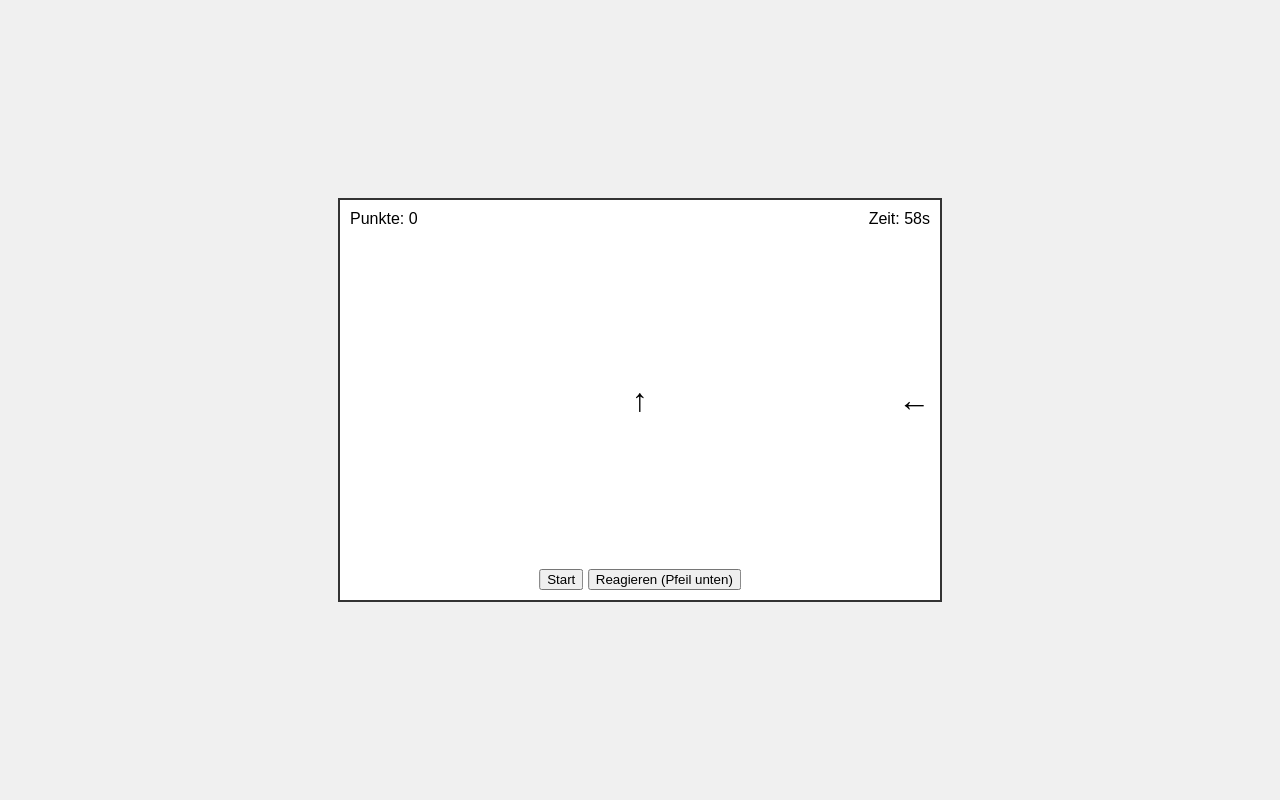
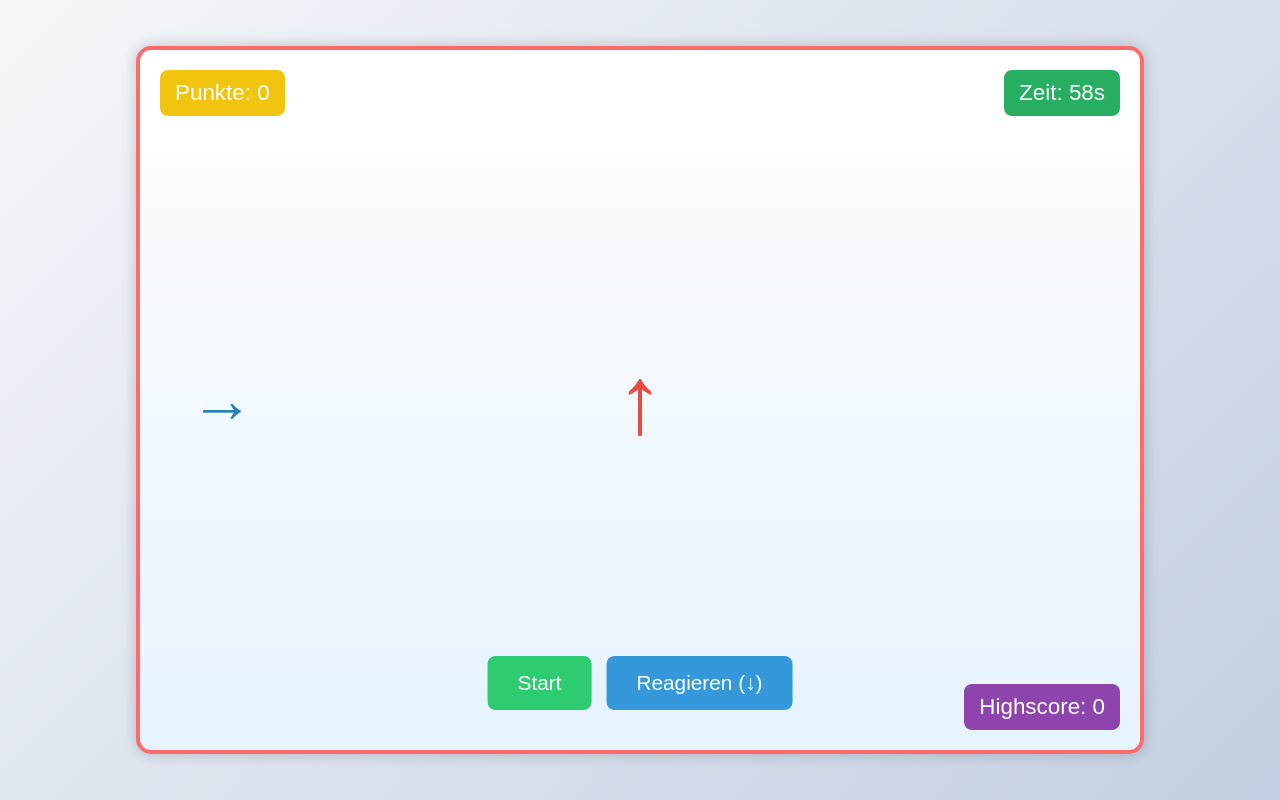
Before and after one commit to Zaha175/Reaktionstest0, a plain HTML site: page index.html in a window 1280 px wide. Both pictures are taken after a click on the button "Start". Drawn offline with Linux system fonts and the light colour scheme.

Commit message:
Update index.html

```diff
--- a/index.html
+++ b/index.html
@@ -8,54 +8,109 @@
         body {
             margin: 0;
             display: flex;
+            flex-direction: column;
             justify-content: center;
             align-items: center;
             min-height: 100vh;
-            background-color: #f0f0f0;
+            background: linear-gradient(135deg, #f5f7fa 0%, #c3cfe2 100%);
             font-family: Arial, sans-serif;
         }
 
         #game-container {
             position: relative;
-            width: 600px;
-            height: 400px;
-            background-color: white;
-            border: 2px solid #333;
+            width: 1000px;  /* Vergrößert von 800px */
+            height: 700px;  /* Vergrößert von 500px */
+            background: linear-gradient(to bottom, #ffffff, #e6f3ff);
+            border: 4px solid #ff6b6b;
+            border-radius: 15px;
+            box-shadow: 0 0 15px rgba(0,0,0,0.2);
         }
 
         .arrow {
             position: absolute;
-            font-size: 2em;
-            transform-origin: center;
+            font-size: 4em;  /* Etwas größer für bessere Sichtbarkeit */
+            transition: all 0.3s ease;
+            color: #2c3e50;
         }
 
         #center-arrow {
             top: 50%;
             left: 50%;
             transform: translate(-50%, -50%);
+            font-size: 6em;  /* Noch größer im größeren Spielfeld */
+            color: #e74c3c;
         }
 
         #edge-arrow {
-            font-size: 2em;
+            font-size: 4em;
+            color: #2980b9;
         }
 
         #controls {
             position: absolute;
-            bottom: 10px;
+            bottom: 40px;  /* Mehr Abstand wegen größerem Feld */
             left: 50%;
             transform: translateX(-50%);
+            display: flex;
+            gap: 15px;
+        }
+
+        #score, #timer, #high-score {
+            position: absolute;
+            padding: 10px 15px;
+            font-size: 1.4em;
+            border-radius: 8px;
         }
 
         #score {
-            position: absolute;
-            top: 10px;
-            left: 10px;
+            top: 20px;
+            left: 20px;
+            background: #f1c40f;
+            color: #fff;
         }
 
         #timer {
-            position: absolute;
-            top: 10px;
-            right: 10px;
+            top: 20px;
+            right: 20px;
+            background: #27ae60;
+            color: #fff;
+        }
+
+        #high-score {
+            bottom: 20px;
+            right: 20px;
+            background: #8e44ad;
+            color: #fff;
+        }
+
+        button {
+            padding: 15px 30px;
+            font-size: 1.3em;
+            cursor: pointer;
+            border: none;
+            border-radius: 8px;
+            transition: transform 0.2s, background-color 0.3s;
+        }
+
+        #start-btn {
+            background-color: #2ecc71;
+            color: white;
+        }
+
+        #response-btn {
+            background-color: #3498db;
+            color: white;
+        }
+
+        button:hover {
+            transform: scale(1.05);
+            filter: brightness(110%);
+        }
+
+        button:disabled {
+            background-color: #bdc3c7;
+            transform: none;
+            cursor: not-allowed;
         }
     </style>
 </head>
@@ -63,11 +118,12 @@
     <div id="game-container">
         <div id="score">Punkte: <span id="score-value">0</span></div>
         <div id="timer">Zeit: <span id="timer-value">60</span>s</div>
+        <div id="high-score">Highscore: <span id="high-score-value">0</span></div>
         <div id="center-arrow" class="arrow">↑</div>
         <div id="edge-arrow" class="arrow"></div>
         <div id="controls">
-            <button onclick="startGame()">Start</button>
-            <button onclick="respondToArrow()" id="response-btn">Reagieren (Pfeil unten)</button>
+            <button onclick="startGame()" id="start-btn">Start</button>
+            <button onclick="respondToArrow()" id="response-btn">Reagieren (↓)</button>
         </div>
     </div>
 
@@ -75,11 +131,17 @@
         let gameActive = false;
         let score = 0;
         let timeLeft = 60;
+        let highScore = localStorage.getItem('highScore') || 0;
         let currentArrowsDown = false;
         let timer;
+        let arrowTimeout;
 
         const arrows = ['↑', '↓', '←', '→'];
         const positions = ['top', 'bottom', 'left', 'right'];
+        const startBtn = document.getElementById('start-btn');
+        const responseBtn = document.getElementById('response-btn');
+
+        document.getElementById('high-score-value').textContent = highScore;
 
         function startGame() {
             if (gameActive) return;
@@ -87,19 +149,21 @@
             gameActive = true;
             score = 0;
             timeLeft = 60;
-            document.getElementById('score-value').textContent = score;
-            document.getElementById('timer-value').textContent = timeLeft;
+            updateUI();
+            startBtn.disabled = true;
+            responseBtn.disabled = false;
 
-            timer = setInterval(() => {
-                timeLeft--;
-                document.getElementById('timer-value').textContent = timeLeft;
+            timer = setInterval(updateTimer, 1000);
+            showNewArrows();
+        }
 
-                if (timeLeft <= 0) {
-                    endGame();
-                }
-            }, 1000);
+        function updateTimer() {
+            timeLeft--;
+            updateUI();
 
-            showNewArrows();
+            if (timeLeft <= 0) {
+                endGame();
+            }
         }
 
         function showNewArrows() {
@@ -109,42 +173,50 @@
             const edgeArrow = arrows[Math.floor(Math.random() * arrows.length)];
             const edgePosition = positions[Math.floor(Math.random() * positions.length)];
 
-            document.getElementById('center-arrow').textContent = centerArrow;
-            const edgeArrowElement = document.getElementById('edge-arrow');
-            edgeArrowElement.textContent = edgeArrow;
+            const centerArrowEl = document.getElementById('center-arrow');
+            const edgeArrowEl = document.getElementById('edge-arrow');
 
-            // Position edge arrow
-            edgeArrowElement.style.top = '';
-            edgeArrowElement.style.bottom = '';
-            edgeArrowElement.style.left = '';
-            edgeArrowElement.style.right = '';
+            centerArrowEl.textContent = centerArrow;
+            edgeArrowEl.textContent = edgeArrow;
+
+            centerArrowEl.style.opacity = '0';
+            edgeArrowEl.style.opacity = '0';
+            setTimeout(() => {
+                centerArrowEl.style.opacity = '1';
+                edgeArrowEl.style.opacity = '1';
+            }, 50);
+
+            edgeArrowEl.style.top = '';
+            edgeArrowEl.style.bottom = '';
+            edgeArrowEl.style.left = '';
+            edgeArrowEl.style.right = '';
 
             switch(edgePosition) {
                 case 'top':
-                    edgeArrowElement.style.top = '10px';
-                    edgeArrowElement.style.left = '50%';
-                    edgeArrowElement.style.transform = 'translateX(-50%)';
+                    edgeArrowEl.style.top = '50px';  /* Mehr Abstand zum Rand */
+                    edgeArrowEl.style.left = '50%';
+                    edgeArrowEl.style.transform = 'translateX(-50%)';
                     break;
                 case 'bottom':
-                    edgeArrowElement.style.bottom = '10px';
-                    edgeArrowElement.style.left = '50%';
-                    edgeArrowElement.style.transform = 'translateX(-50%)';
+                    edgeArrowEl.style.bottom = '100px';  /* Mehr Abstand zum Rand */
+                    edgeArrowEl.style.left = '50%';
+                    edgeArrowEl.style.transform = 'translateX(-50%)';
                     break;
                 case 'left':
-                    edgeArrowElement.style.left = '10px';
-                    edgeArrowElement.style.top = '50%';
-                    edgeArrowElement.style.transform = 'translateY(-50%)';
+                    edgeArrowEl.style.left = '50px';  /* Mehr Abstand zum Rand */
+                    edgeArrowEl.style.top = '50%';
+                    edgeArrowEl.style.transform = 'translateY(-50%)';
                     break;
                 case 'right':
-                    edgeArrowElement.style.right = '10px';
-                    edgeArrowElement.style.top = '50%';
-                    edgeArrowElement.style.transform = 'translateY(-50%)';
+                    edgeArrowEl.style.right = '50px';  /* Mehr Abstand zum Rand */
+                    edgeArrowEl.style.top = '50%';
+                    edgeArrowEl.style.transform = 'translateY(-50%)';
                     break;
             }
 
             currentArrowsDown = centerArrow === '↓' || edgeArrow === '↓';
-
-            setTimeout(showNewArrows, Math.random() * 1000 + 1000); // Random interval between 1-2 seconds
+            clearTimeout(arrowTimeout);
+            arrowTimeout = setTimeout(showNewArrows, Math.random() * 700 + 800);
         }
 
         function respondToArrow() {
@@ -152,24 +224,49 @@
 
             if (currentArrowsDown) {
                 score += 10;
+                flashFeedback(true);
             } else {
-                score -= 5;
+                score = Math.max(0, score - 5);
+                flashFeedback(false);
             }
 
+            updateUI();
+        }
+
+        function flashFeedback(isCorrect) {
+            const container = document.getElementById('game-container');
+            container.style.background = isCorrect
+                ? 'linear-gradient(to bottom, #b8e994, #78e08f)'
+                : 'linear-gradient(to bottom, #ff7979, #eb4d4b)';
+            setTimeout(() => {
+                container.style.background = 'linear-gradient(to bottom, #ffffff, #e6f3ff)';
+            }, 200);
+        }
+
+        function updateUI() {
             document.getElementById('score-value').textContent = score;
+            document.getElementById('timer-value').textContent = timeLeft;
         }
 
         function endGame() {
             gameActive = false;
             clearInterval(timer);
-            alert(`Spiel beendet! Endpunktzahl: ${score}`);
+            clearTimeout(arrowTimeout);
+            startBtn.disabled = false;
+            responseBtn.disabled = true;
+
+            if (score > highScore) {
+                highScore = score;
+                localStorage.setItem('highScore', highScore);
+                document.getElementById('high-score-value').textContent = highScore;
+            }
+
+            alert(`Spiel beendet! Punkte: ${score}\nHighscore: ${highScore}`);
         }
 
-        // Add keyboard support
         document.addEventListener('keydown', (event) => {
-            if (event.key === 'ArrowDown') {
-                respondToArrow();
-            }
+            if (event.key === 'ArrowDown') respondToArrow();
+            if (event.key === 'Enter' && !gameActive) startGame();
         });
     </script>
 </body>
```
